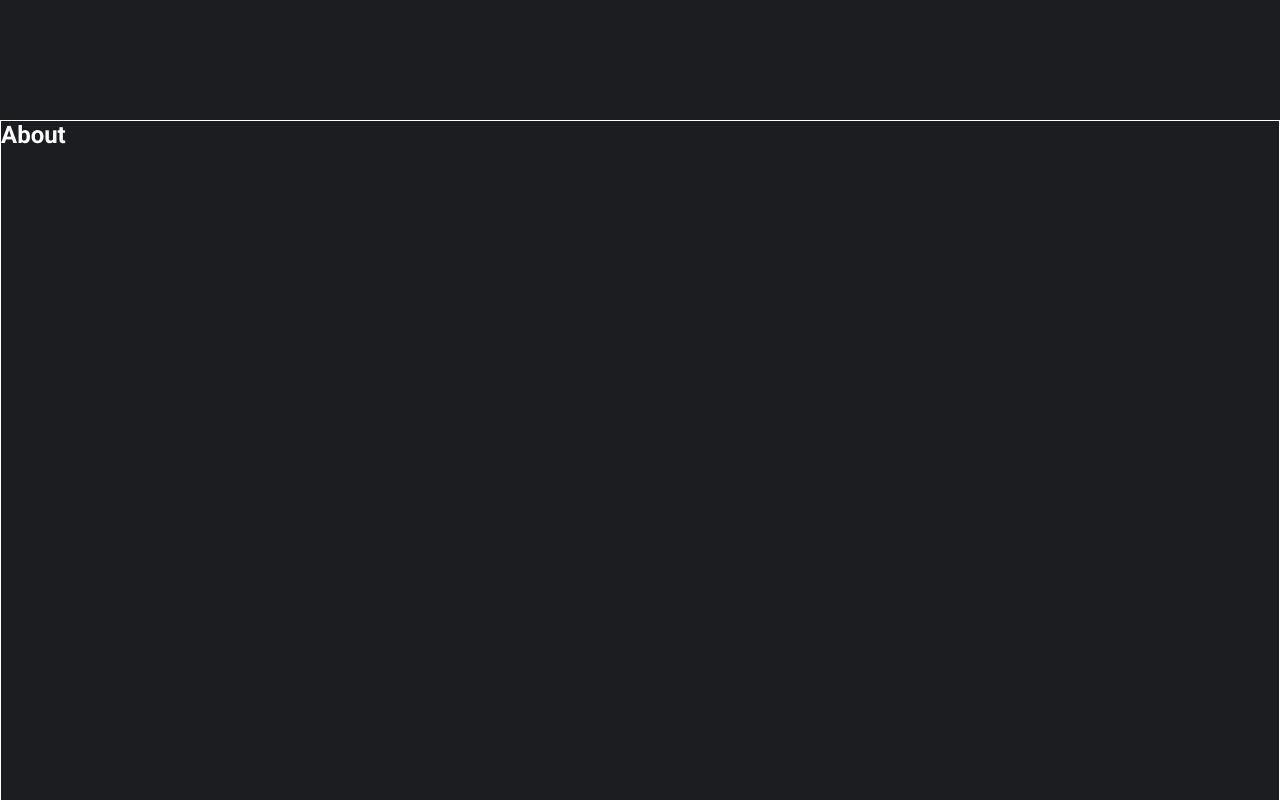
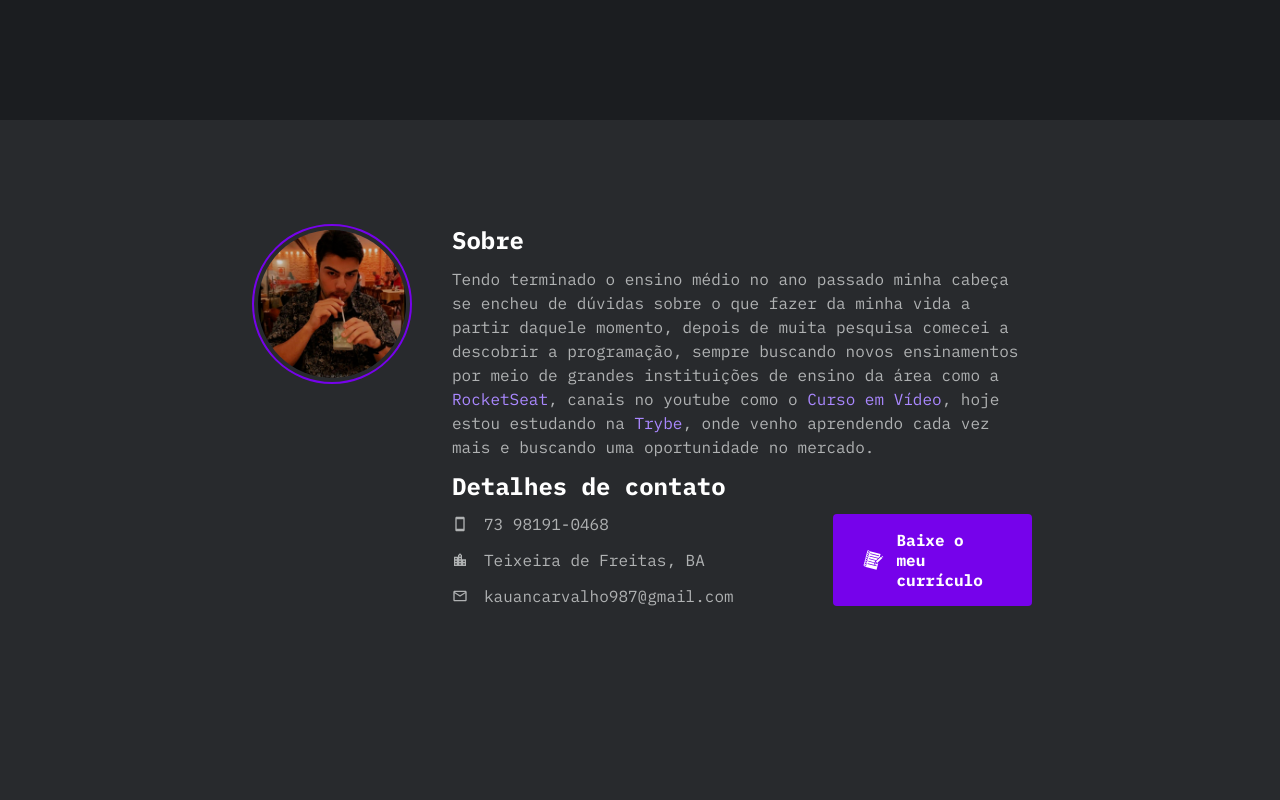
Before and after one commit to kauan-carvalho-code/kcda1102.github.io, a React (Create React App) app: page / in a window 1280 px wide. Shown: the part 680-1480 px from the top of the page. Built offline with nearby package versions, Linux system fonts and the light colour scheme.

Commit message:
impl: about page

```diff
--- a/src/components/About/about.module.scss
+++ b/src/components/About/about.module.scss
@@ -1,5 +1,105 @@
+@mixin buttonLayout {
+  display: flex;
+  align-items: center;
+  color: var(--white);
+  font-weight: bold;
+  margin-left: 0.5rem;
+  margin-left: 2rem;
+  padding: 16px 30px 16px 30px;
+  cursor: pointer;
+  border-radius: 0.25rem;
+
+  &:hover {
+    filter: brightness(0.9);
+  }
+
+  svg {
+    margin-right: 0.8rem;
+    width: 40px;
+    height: 40px;
+  }
+}
+
 .container {
   height: calc(100vh - 5rem);
-  width: 100%;
-  border: 1px solid white;
+  background: var(--background-color-two);
+  padding-top: 6.5rem;
+
+  display: flex;
+  align-items: flex-start;
+  justify-content: center;
 }
+
+.image_container {
+  display: inline-block;
+  padding-right: 40px;
+
+  img {
+    width: 10rem;
+    padding: 4px;
+    border: 2px solid var(--purple-700);
+    border-radius: 100%;
+    background-position: center center;
+    background-size: cover;
+    background-clip: content-box;
+  }
+}
+
+.resume_container {
+  display: inline-block;
+  width: 36rem;
+
+  h2 {
+    font-family: 'IBM Plex Mono', monospace;
+    margin-bottom: 0.70rem;
+  }
+
+  .about_container {
+    margin-bottom: 0.70rem;
+
+    p {
+      font-family: 'IBM Plex Mono', monospace;
+      color: var(--text-gray-200);
+      line-height: 24px;
+
+      a {
+        color: var(--purple-100);
+        cursor: pointer;
+      }
+    }
+  }
+
+  .contact_container {
+    font-family: 'IBM Plex Mono', monospace;
+    color: var(--text-gray-200);
+
+    h2 {
+      color: var(--white);
+    }
+
+    div {
+      display: flex;
+      align-items: flex-start;
+
+      a {
+        @include buttonLayout();
+        background: var(--purple-700);
+      }
+
+      ul {
+        list-style-type: none;
+        margin-right: 4.2rem;
+
+        li {
+          display: flex;
+          align-items: center;
+          margin-bottom: 1rem;
+
+          svg {
+            margin-right: 1rem;
+          }
+        }
+      }
+    }
+  }
+}
--- a/src/components/About/index.tsx
+++ b/src/components/About/index.tsx
@@ -1,9 +1,56 @@
+// CSS
 import styles from './about.module.scss';
+// Images
+import perfil from '../../assets/perfil.svg';
+// React-icons
+import { MdSmartphone, MdLocationCity, MdOutlineEmail } from 'react-icons/md';
+import { GiNotebook } from 'react-icons/gi';
 
 export function About() {
   return (
     <section className={styles.container} id="about">
-      <h1>About</h1>
+        <div className={styles.image_container}>
+          <img src={perfil} alt="Foto de perfil"/>
+        </div>
+        <div className={styles.resume_container}>
+          <div className={styles.about_container}>
+            <h2>Sobre</h2>
+            <p>Tendo terminado o ensino médio no ano passado minha cabeça se encheu
+              de dúvidas sobre o que fazer da minha vida a partir daquele momento, depois de muita
+              pesquisa comecei a descobrir a programação, sempre buscando novos ensinamentos
+              por meio de grandes instituições de ensino da área como a
+              <a href="https://www.rocketseat.com.br/"> RocketSeat</a>,
+              canais no youtube como o
+              <a href="https://www.youtube.com/channel/UCrWvhVmt0Qac3HgsjQK62FQ"> Curso em Vídeo</a>,
+               hoje estou estudando na
+              <a href="https://www.betrybe.com/"> Trybe</a>,
+              onde venho aprendendo cada vez mais e buscando uma oportunidade no mercado.
+            </p>
+          </div>
+          <div className={styles.contact_container}>
+            <h2>Detalhes de contato</h2>
+            <div>
+              <ul>
+                <li>
+                  <MdSmartphone />
+                  73 98191-0468
+                </li>
+                <li>
+                  <MdLocationCity />
+                  Teixeira de Freitas, BA
+                </li>
+                <li>
+                  <MdOutlineEmail />
+                  kauancarvalho987@gmail.com
+                </li>
+              </ul>
+              <a href="../" download="resume.pdf" target="_blank">
+                <GiNotebook />
+                Baixe o meu currículo
+              </a>
+            </div>
+          </div>
+        </div>
     </section>
   )
 }
--- a/src/components/Home/index.tsx
+++ b/src/components/Home/index.tsx
@@ -8,7 +8,7 @@ export function Home() {
   return (
     <section className={styles.container} id="home">
       <div className={styles.resume}>
-        <h1>Olá, eu sou o <br/><span>Kauan Carvalho</span></h1>
+        <h1>Olá, sou o <br/><span>Kauan Carvalho</span></h1>
         <p>
           Eu sou um desenvolvedor <span>Front End </span>e uso <span>React</span> para
           desenvolver as minhas páginas.<br />
--- a/src/components/NavBar/index.tsx
+++ b/src/components/NavBar/index.tsx
@@ -1,7 +1,7 @@
 // CSS
 import styles from './navBar.module.scss';
 // Images
-import perfil from '../../assets/perfil.svg';
+import logo from '../../assets/logo.svg';
 // Components
 import { ActiveLink } from '../ActiveLink';
 // React-icons
@@ -16,7 +16,7 @@ export function NavBar() {
   return (
     <header className={styles.container}>
       <div className={styles.content}>
-        <img src={perfil} alt="Foto de perfil"/>
+        <img src={logo} alt="Logo da cyberscripdev"/>
         { isOpen ? (
           <AiOutlineClose onClick={() => setIsOpen(!isOpen)} className={styles.icons}/>
         ) : (
--- a/src/components/NavBar/navBar.module.scss
+++ b/src/components/NavBar/navBar.module.scss
@@ -25,7 +25,8 @@
  top: 0;
  height: 5rem;
  position: fixed;
- width:100%
+ width:100%;
+ z-index: 9999;
 }
 
 .content {
@@ -39,19 +40,7 @@
   justify-content: space-between;
 
   img {
-  width: 4rem;
-  padding: 2px;
-  border: 2px solid var(--purple-700);
-  border-radius: 100%;
-  background-position: center center;
-  background-size: cover;
-  background-clip: content-box;
-
-  transition: width .4s;
-
-  @media (max-width: 720px) {
-     width: 3.50rem;
-    }
+    width: 4.2rem;
   }
 
   nav {
--- a/src/styles/global.scss
+++ b/src/styles/global.scss
@@ -9,11 +9,12 @@
 
   --purple-100: #AA88FF;
   --purple-300: #8317e0;
-  --purple-700: #70e;
+  --purple-700: rgb(118, 2, 235);
 
   --background-color-two: #282A2D;
   --background-color-one: #1B1D20;
 
+  --gray-700: #292e36;
   --gray-800: #1B1D20;
   --gray-900: #0E1013;
 
```
Also changed, not shown: src/assets/logo.svg (added), 1 other file (tests, documents, lock files or other folders).
